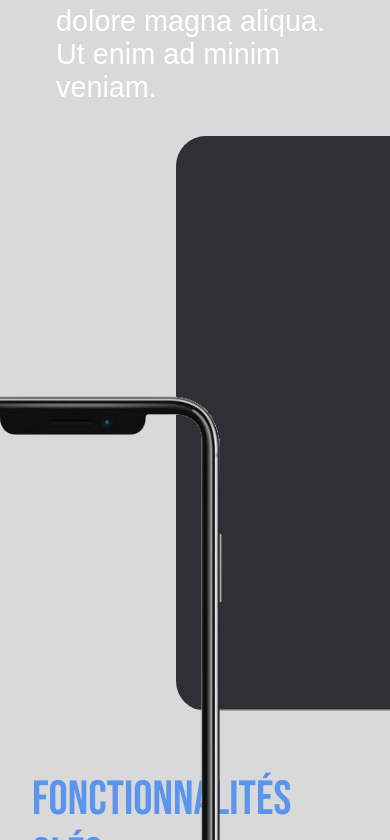
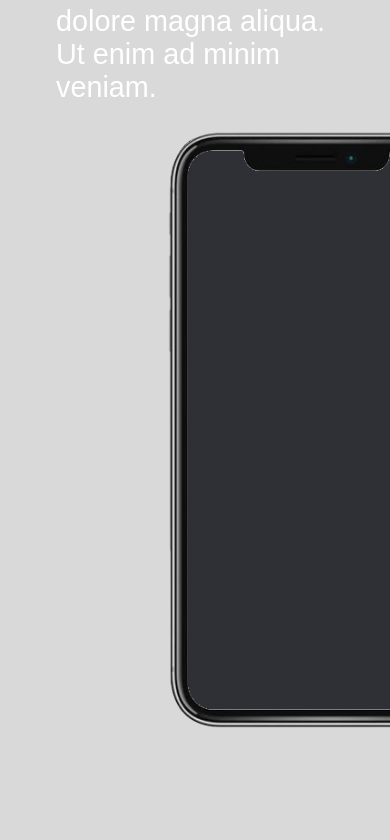
Before and after one commit to julienBelinga/landing-page-BJJI, a Next.js app: page / in a window 390 px wide. Shown: the part 1844-2684 px from the top of the page. Built offline with nearby package versions, Linux system fonts and the light colour scheme; a web font is replaced by a local one.

Commit message:
Refactor Benefits section: remove inline image styles and replace with PhoneFrame component
Co-authored-by: femy-dmng <femydomingo@proton.me>

```diff
--- /dev/null
+++ b/components/phoneFrame/phoneFrame.module.scss
@@ -0,0 +1,20 @@
+.benefitsImage {
+  margin: 2em 7.5em;
+
+  .phoneFrame {
+    position: relative;
+    height: 600px;
+    width: auto;
+    top: -586px;
+    right: 9px;
+    overflow-x: hidden;
+  }
+
+  .phoneScreen {
+    height: 575px;
+    width: 280px;
+    border-radius: 30px;
+    object-fit: cover;
+    overflow-x: hidden;
+  }
+}
--- /dev/null
+++ b/components/phoneFrame/phoneFrame.tsx
@@ -0,0 +1,21 @@
+import Image from "next/image";
+import styles from "./phoneFrame.module.scss";
+import Frame from "@/assets/phone.png";
+import Screen from "@/assets/screenExemple.png";
+
+export default function PhoneFrame() {
+  return (
+    <div className={styles.benefitsImage}>
+      <Image
+        className={styles.phoneScreen}
+        src={Screen}
+        alt="Contenu de l'écran"
+      />
+      <Image
+        className={styles.phoneFrame}
+        src={Frame}
+        alt="Maquette de téléphone"
+      />
+    </div>
+  );
+}
--- a/sections/benefits/benefits.module.scss
+++ b/sections/benefits/benefits.module.scss
@@ -16,29 +16,6 @@
       font-family: $font-text;
       font-size: $font-size-text-main;
       padding-top: 1.5em;
-    }
-
-    .benefitsImage {
-      margin: 2em 7.5em;
-
-      .phoneFrame {
-        position: absolute;
-        z-index: 2;
-        height: 600px;
-        width: auto;
-        top: 265%;
-        right: 10.3em;
-        overflow-x: hidden;
-      }
-
-      .phoneScreen {
-        z-index: 1;
-        height: 575px;
-        width: 280px;
-        border-radius: 30px;
-        object-fit: cover;
-        overflow-x: hidden;
-      }
     }
   }
 }
--- a/sections/benefits/benefits.tsx
+++ b/sections/benefits/benefits.tsx
@@ -3,6 +3,7 @@ import styles from "./benefits.module.scss";
 import Frame from "@/assets/phone.png";
 import Screen from "@/assets/screenExemple.png";
 import Test from "@/assets/nico.jpg";
+import PhoneFrame from "@/components/phoneFrame/phoneFrame";
 
 export default function Benefits() {
   return (
@@ -16,18 +17,7 @@ export default function Benefits() {
           eiusmod tempor incididunt ut labore et dolore magna aliqua. Ut enim ad
           minim veniam.
         </div>
-        <div className={styles.benefitsImage}>
-          <Image
-            className={styles.phoneFrame}
-            src={Frame}
-            alt="Maquette de téléphone"
-          />
-          <Image
-            className={styles.phoneScreen}
-            src={Screen}
-            alt="Contenu de l'écran"
-          />
-        </div>
+        <PhoneFrame />
       </div>
     </section>
   );
```
